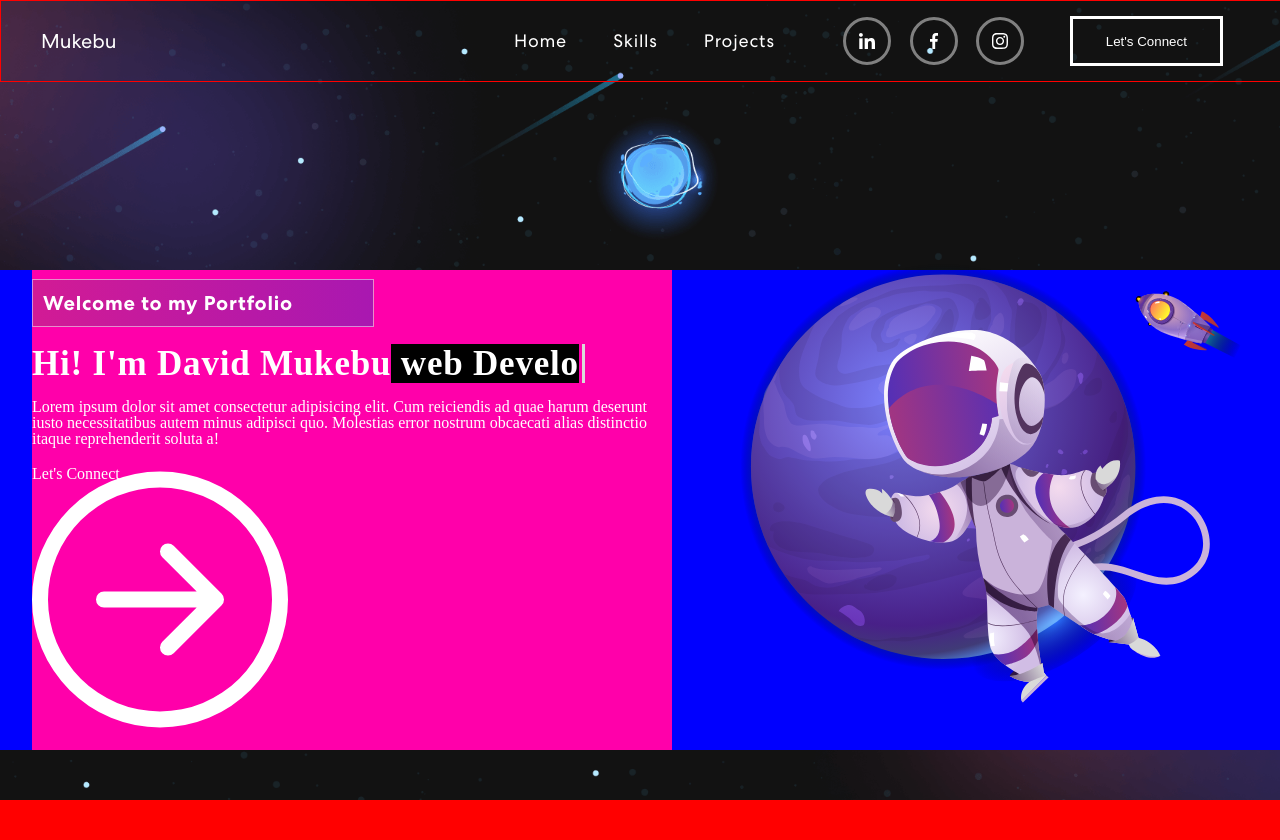
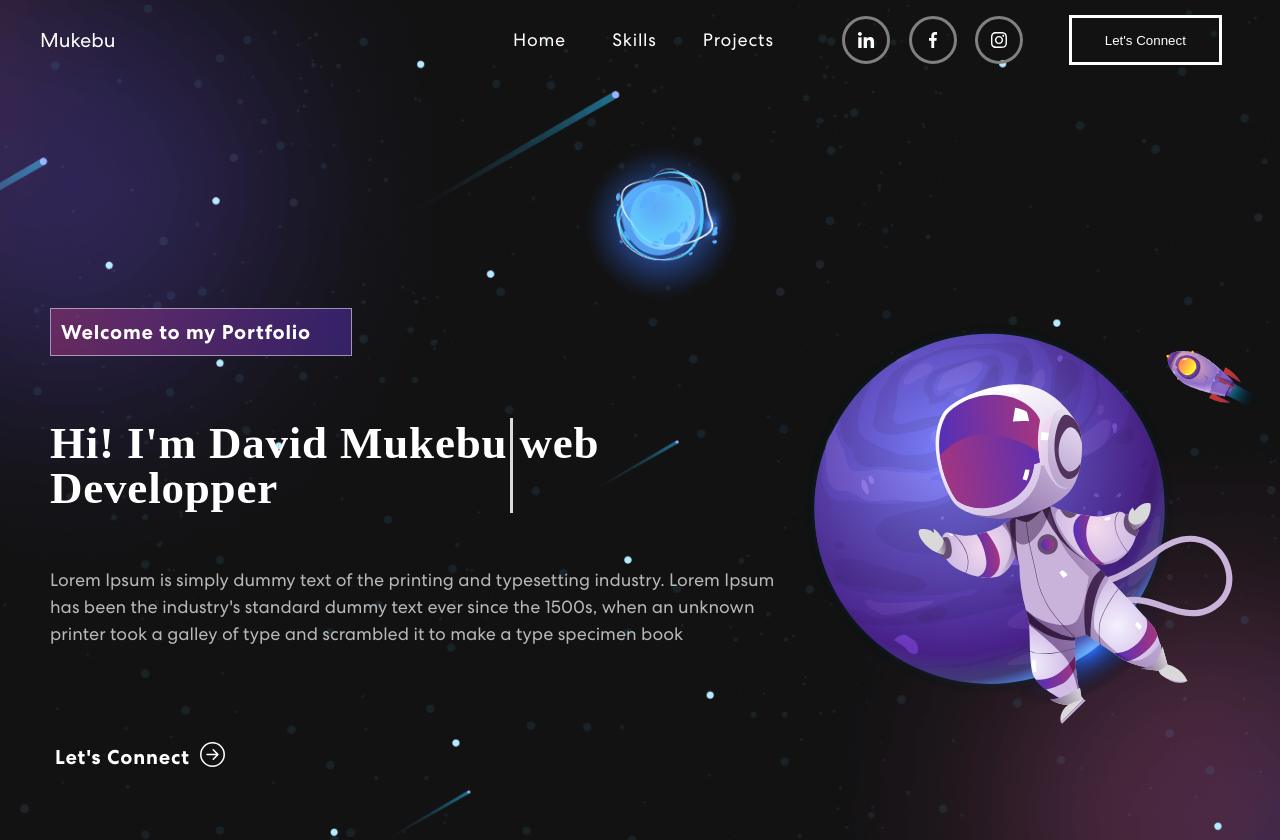
Before and after one commit to MUKEBUDAVID/mukebuPortfolio, a Next.js app: page / in a window 1280 px wide. Shown: the top 840 px of the page. Built offline with nearby package versions, Linux system fonts and the light colour scheme.

Commit message:
fin de la partie Baniere

```diff
--- /dev/null
+++ b/components/atom/Baniere.jsx
@@ -0,0 +1,38 @@
+import React from 'react'
+
+function Baniere() {
+  return (
+    <section className="bannier">
+
+    <div className="welcom">
+
+      <div className="presentation">
+
+        <div className="portfolio">Welcome to my Portfolio</div>
+
+        <h1 aria-label="Hi! I'm David Mukebu" className="name">Hi! I'm David Mukebu
+         <span className="data-change"> web Developper</span>
+          </h1>
+
+        <p className="paragraph">
+        Lorem Ipsum is simply dummy text of the printing and typesetting industry.
+        Lorem Ipsum has been the industry's standard dummy text ever since the 1500s,
+         when an unknown printer took a galley of type and scrambled it to make a type specimen book
+        </p>
+
+
+        <button className="Connect">
+          <p>Let's Connect</p>
+   <img src="/arrow.svg" alt="fleche" />
+
+        </button>
+
+      </div>
+
+      <img src="/header-img.svg" alt="svg" className="header-img"/>
+    </div>
+  </section>
+  )
+}
+
+export default Baniere
--- /dev/null
+++ b/components/atom/Skills.jsx
@@ -0,0 +1,12 @@
+import React from 'react'
+
+function Skills() {
+  return (
+    <section>
+
+
+    </section>
+  )
+}
+
+export default Skills
--- a/components/layout/Main.jsx
+++ b/components/layout/Main.jsx
@@ -1,53 +1,78 @@
 
 import React, { useEffect, useState } from "react";
+import Skills from "../atom/Skills";
+import Baniere from "../atom/Baniere";
 
 function Main() {
-const [words,setwords]=useState("");
+// const [mots,setmots]=useState("");
 
-const text1=" web Developper";
-const text2=" Mobile Developper";
-const text3=" Desktop Developper";
-let intervalId ="";
-
-const typewritter=(word,index)=>{
-  if(index < word.length ){
-    intervalId =setTimeout(()=>{
-  setwords((words)=> words+word[index])
-  typewritter(word,index+1)
-     },300)
-
-  }
-
-  if(index >= word.length ){
+// const text=["web Developper","Mobile Developper","Desktop Developper"];
+// let intervalId ="";
+// let oneInterval=""
 
 
-      setTimeout(()=>{
-        setwords((words)=> words.substring(0, words.length - 1))
-        typewritter(word,index+1)
-           },300)
+// const promesse=new Promise((resolve,reject)=>{
+
+//  setTimeout(()=>{
+//   resolve("uppy")
+//  },8000)
+
+
+
+// })
+
+
+
+// const typewritter=(word,index)=>{
+//   if(index < word[0].length ){
+//     intervalId =setTimeout(()=>{
+//   setmots((mots)=> mots+word[0][index])
+//   typewritter(word,index+1)
+//      },300)
+
+//   }
+
+//   if(index >= word[0].length && index<32 ){
+//     promesse.then(()=>{
+//     oneInterval=setTimeout(()=>{
+//         setmots((mots)=> mots.substring(0, mots.length - 1))
+//         typewritter(word,index+1)
+//        console.log(index);
+//       },300)
+
+//           })
+//          }
+
+//  if(index >= 31){
+//   setTimeout(()=>{
+//     // setwords((words)=> words.substring(0, words.length - 1))
+//     typewritter(word,index+1)
+//     console.log("oui");
+
+//   },300)
+
+
+
+//  }
 
 
 
 
 
- }
+//  }
+
+// useEffect(() => {
+
+//  typewritter(text,0)
 
 
+//   return () => {
+//     clearTimeout(intervalId);
 
+//   setmots("")
 
- }
-
-useEffect(() => {
-
- typewritter(text1,0)
-
-
-  return () => {
-     clearTimeout(intervalId);
-  setwords("")
-
-  };
-},[]);
+//   };
+// },[]);
 
 
 
@@ -58,37 +83,8 @@ useEffect(() => {
   return (
     <main>
 
-      <section className="bannier">
-
-        <div className="welcom">
-
-          <div className="presentation">
-
-            <div className="portfolio">Welcome to my Portfolio</div>
-
-            <h1 aria-label="Hi! I'm David Mukebu" className="name">Hi! I'm David Mukebu
-             <span className="data-change">{words}</span>
-              </h1>
-
-            <p>
-              Lorem ipsum dolor sit amet consectetur adipisicing elit. Cum
-              reiciendis ad quae harum deserunt iusto necessitatibus autem minus
-              adipisci quo. Molestias error nostrum obcaecati alias distinctio
-              itaque reprehenderit soluta a!
-            </p>
-
-
-            <div>
-              <p>Let's Connect</p>
-       <img src="/arrow.svg" alt="fleche" />
-
-            </div>
-
-          </div>
-
-          <img src="/header-img.svg" alt="svg" />
-        </div>
-      </section>
+     <Baniere/>
+      <Skills/>
 
     </main>
   );
--- a/styles/App.scss
+++ b/styles/App.scss
@@ -20,7 +20,7 @@
   header {
     width: 100%;
     height: 80px;
-    border: 1px red solid;
+    // border: 1px red solid;
     // padding: 18px 0 ;
     display: flex;
     flex-direction: row;
@@ -28,6 +28,7 @@
     justify-content: space-between;
     background-color: transparent;
     position: fixed;
+    z-index: 200;
 
     .logo {
       margin-left: 40px;
@@ -102,31 +103,33 @@
       background-size: cover;
       background-repeat: no-repeat;
       width: 100%;
-      height: 800px;
+      height: 1000px;
       color: #fff;
-    }
+
+
 
       .welcom {
-      transform: translateY(270px);
+        transform: translateY(250px);
         display: flex;
         flex-direction: row;
         justify-content: space-around;
         align-items: center;
-      background: blue;
+        // background: blue;
         width: 100%;
         height: 60%;
       }
 
       .presentation {
-      width: 50%;
+        width: 60%;
         height: 100%;
         display: flex;
         flex-direction: column;
         justify-content: space-around;
-      background-color: rgb(255, 0, 170);
+        // background-color: rgb(255, 0, 170);
+        margin-left: 50px;
       }
       .portfolio {
-      width: 50%;
+        width: 280px;
         height: 30px;
         display: flex;
         align-items: center;
@@ -147,15 +150,16 @@
         word-wrap: break-word;
         width: 100%;
         // background: #000;
-      font-size: 35px;
+        font-size: 45px;
         font-weight: 700;
         letter-spacing: 0.8px;
         line-height: 1;
+        margin-top: -50px;
       }
       .data-change{
         height: 100%;
         width: max-content;
-      background: #000;
+        // background: #000;
         position: relative;
       }
       .data-change::after{
@@ -170,7 +174,46 @@
         top: 0px;
         animation: cursor 1s infinite;
       }
+      .paragraph{
+       font-size: 18px;
+       line-height: 27px;
+       color: #b8b8b8;
+       font-family: centra, sans-serif;
+      margin-top: -60px;
+      }
+      .Connect{
+        color: #fff;
+        font-weight: 700;
+        font-size: 20px;
 
+        letter-spacing: 0.8px;
+        display: flex;
+        width: 180px;
+        justify-content: space-around;
+        background-color: transparent;
+        transform: translateX(0px);
+        transform: translateY(-20px);
+        transition: transfrom 1000ms ;
+        cursor: pointer;
+      }
+      .Connect p{
+        font-family: centra, sans-serif;
+        line-height: 30px;
+        font-size: 20px;
+        font-weight: 700;
+        color: #ffffff;
+
+      }
+      .Connect img{
+        font-size: 25px;
+        margin-left: 10px;
+        transition: 0.3s ease-in-out;
+        line-height: 1;
+
+      }
+      .Connect:hover img{
+      transform: translateX(30px);
+      }
       @keyframes cursor {
         0%{
   opacity: 1;
@@ -186,9 +229,9 @@ opacity: 1;
         }
 
       }
-    img {
+      .header-img {
         width: 40%;
-      height: 100%;
+        height: 70%;
         animation: svgAnimete 3s linear infinite;
       }
 
@@ -203,5 +246,18 @@ opacity: 1;
           transform: translateY(-20px);
         }
       }
+
+
+
+
+
+
+
+
+
+    }
+
+
+
   }
 }
```
Lines whose indentation alone changed are shown as unchanged.
